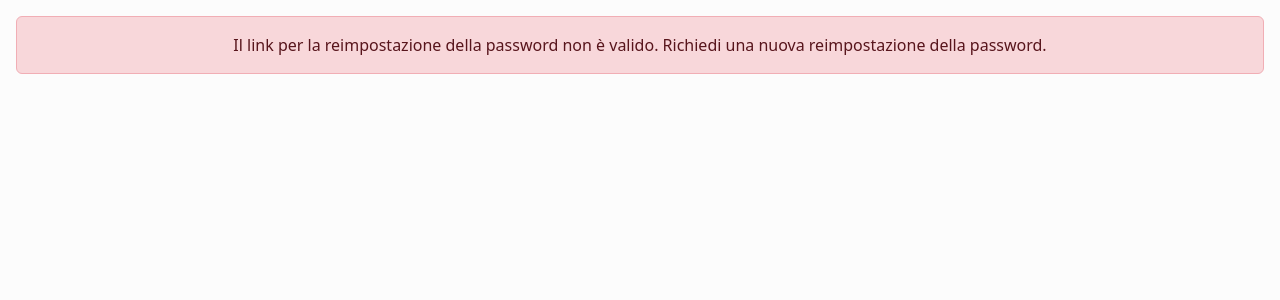
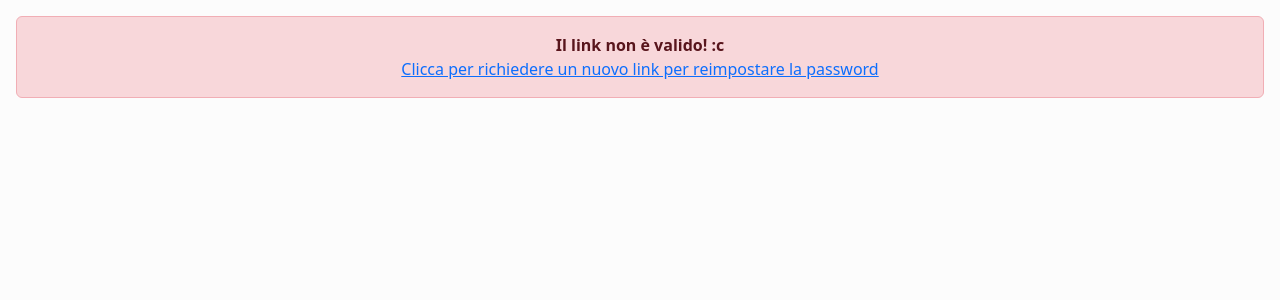
Before and after one commit to vcardoneit/jupiter, a Django app: page /reset/1/1/ in a window 1280 px wide. Shown: the part 64-364 px from the top of the page. Run offline with Django 4.2, Linux system fonts and the light colour scheme; some libraries are stand-ins or nearby versions.

```diff
--- a/autenticazione/templates/pw_reset_form.html
+++ b/autenticazione/templates/pw_reset_form.html
@@ -41,7 +41,7 @@
 </div>
 
 {% else %}
-<div class="alert alert-danger m-3 text-center" role="alert">Il link per la reimpostazione della password non è valido. Richiedi una nuova reimpostazione della password.</div>
+<div class="alert alert-danger m-3 text-center" role="alert"><b>Il link non è valido! :c</b><br><a href="https://jupiter.criavola.it/password_reset/">Clicca per richiedere un nuovo link per reimpostare la password</a></div>
 {% endif %}
 
 {% endblock %}
```
Also changed, not shown: .github/workflows/nginx_build_and_push.yml, .github/workflows/web_build_and_push.yml (added).
